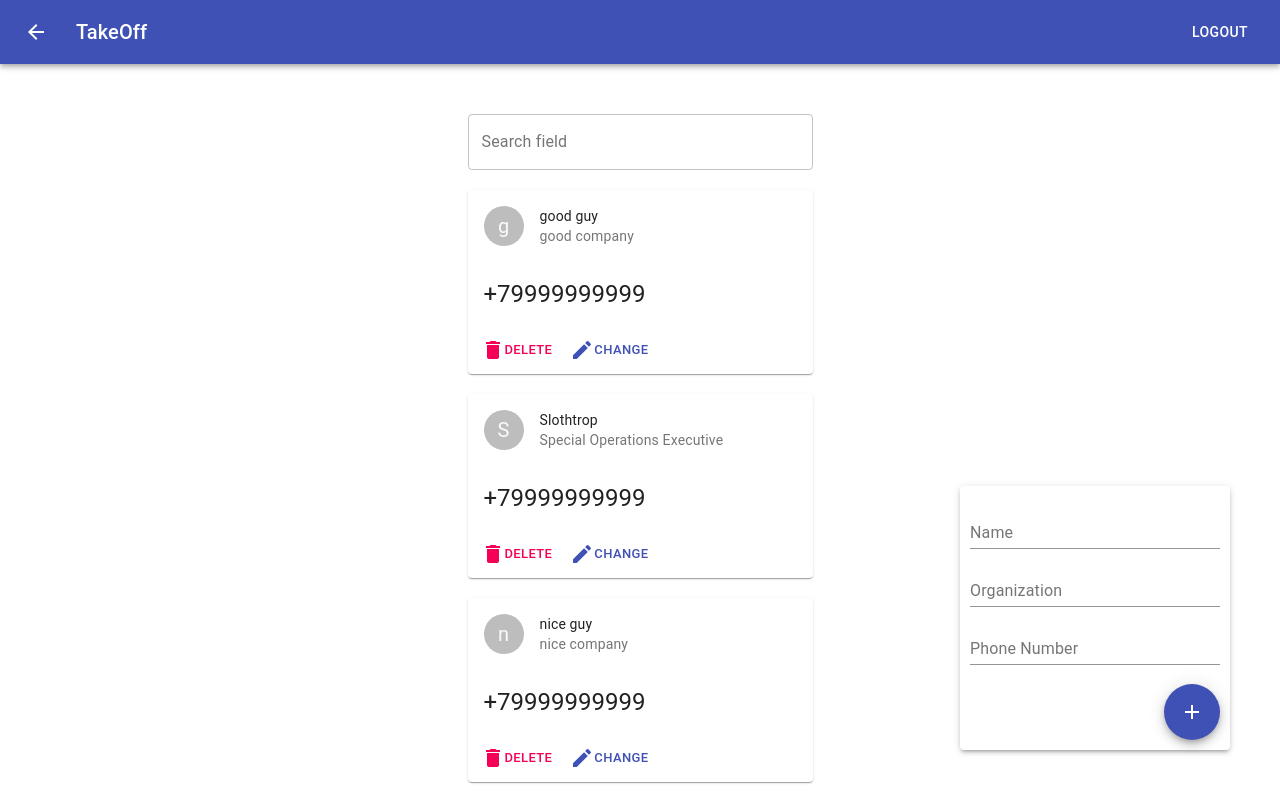
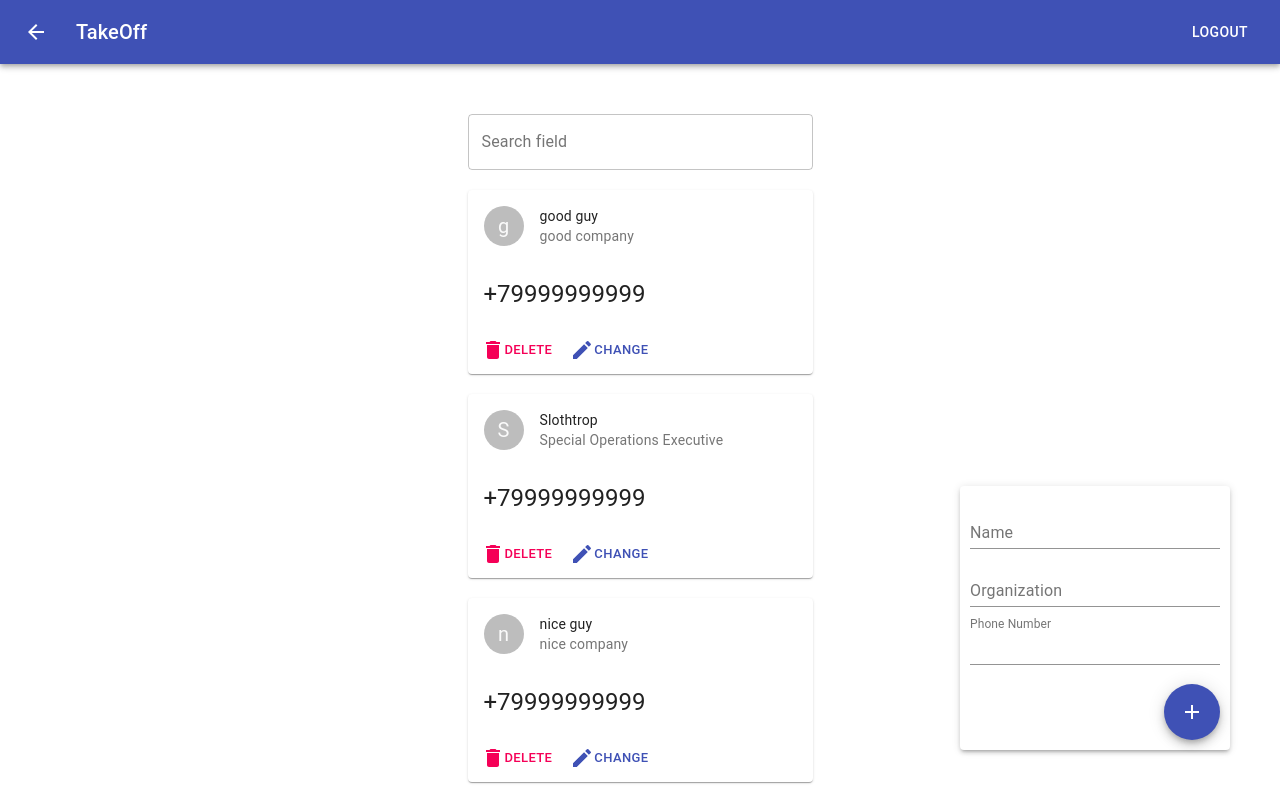
Before and after one commit to ivashchvlad/takeoff, a React (Create React App) app: page / in a window 1280 px wide. Shown: the top 800 px of the page. Built offline with nearby package versions, Linux system fonts and the light colour scheme; data requests are answered from the project's data file; sample sign-in values are in the browser's storage.

Commit message:
contact input in separate component

```diff
--- a/db.json
+++ b/db.json
@@ -41,6 +41,12 @@
       "name": "new dog",
       "organization": "dogge org",
       "phoneNumber": "9888889999"
+    },
+    {
+      "name": "nn",
+      "organization": "nnn",
+      "phoneNumber": "0000",
+      "id": "J-jEzMa"
     }
   ]
 }
--- a/src/AddContact.js
+++ b/src/AddContact.js
@@ -1,5 +1,7 @@
 import React, { useState } from 'react'
 import contactsService from './contactsService'
+import ContactInputForm from './ContactInputForm'
+//MUI
 import Fab from '@material-ui/core/Fab'
 import AddIcon from '@material-ui/icons/Add'
 import TextField from '@material-ui/core/TextField'
@@ -23,10 +25,6 @@ const useStyles = makeStyles((theme) => ({
         padding: 10,
         paddingBottom: 80
     },
-    input: {
-        margin: '5px 0 5px 0',
-        width: '100%',
-    },
     fab: {
         position: 'absolute',
         bottom: 10,
@@ -35,73 +33,26 @@ const useStyles = makeStyles((theme) => ({
 }));
 
 export default function AddContact({ update }) {
-    const [name, setName] = useState('')
-    const [nameError, setNameError] = useState('')
-    const [organization, setOrganization] = useState('')
-    const [organizationError, setOrganizationError] = useState('')
-    const [phoneNumber, setPhoneNumber] = useState('')
-    const [phoneNumberError, setPhoneNumberError] = useState('')
+    const [isValid, setIsValid] = useState(false);
+    const [submit, setSubmit] = useState()
 
     const classes = useStyles();
 
     const handleClick = () => {
-        if (!validate()) return;
-        contactsService.addContact({ name, organization, phoneNumber }).then(res =>
+        /*if (!isValid) return;
+        contactsService.addContact(contact).then(res =>
             update()
-        )
-        setName('')
-        setOrganization('')
-        setPhoneNumber('')
-    }
-
-    const validate = () => {
-        let valid = true;
-        if (!name) {
-            setNameError("Name can't be empty")
-            valid = false
-        } else if (name.length > 20) {
-            setNameError("Name should be less than 20 ch.")
-            valid = false
-        }else setNameError('')
-
-        if (!organization) {
-            setOrganizationError("Organization can't be empty")
-            valid = false
-        } else if (organization.length > 20) {
-            setOrganizationError("Org. should be less than 20 ch.")
-            valid = false
-        } else setOrganizationError('')
-
-        if (!phoneNumber) {
-            setPhoneNumberError("Phone nuber can't be empty")
-            valid = false
-        } else if (phoneNumber.length > 10) {
-            setPhoneNumberError("PhoneNumber be less than 10 ch.")
-            valid = false
-        } else setPhoneNumberError('')
-        return valid
+        )*/
+        setSubmit(submit => !submit)
     }
 
     return (
         <Paper elevation={3} className={classes.paper}>
             <form className={classes.form} noValidate autoComplete="off">
-                <TextField id="name" label="Name" className={classes.input}
-                    value={name}
-                    onChange={e => setName(e.target.value)}
-                    error={!!nameError}
-                    helperText={nameError}
-                />
-                <TextField id="organization" label="Organization" className={classes.input}
-                    value={organization}
-                    onChange={e => setOrganization(e.target.value)}
-                    error={!!organizationError}
-                    helperText={organizationError}
-                />
-                <TextField id="phoneNumber" label="Phone Number" className={classes.input}
-                    value={phoneNumber}
-                    onChange={e => setPhoneNumber(e.target.value)}
-                    error={!!phoneNumberError}
-                    helperText={phoneNumberError}
+                <ContactInputForm
+                    submit={submit}
+                    postContact={contactsService.addContact}
+                    update={update}
                 />
                 <Fab color="primary"
                     className={classes.fab}
--- a/src/ContactInputForm.js
+++ b/src/ContactInputForm.js
@@ -1,73 +1,100 @@
-import React, { useState } from 'react'
+import React, { useState, useEffect } from 'react'
 import TextField from '@material-ui/core/TextField'
+import { makeStyles } from '@material-ui/core/styles'
 
-export default function ContactInputForm() {
-    const [name, setName] = useState('')
+const useStyles = makeStyles(() => ({
+    input: {
+        margin: '5px 0 5px 0',
+        width: '100%',
+    }
+}))
+
+export default function ContactInputForm({ submit, postContact, update, contact }) {
+    const [name, setName] = useState(contact? contact.name : '')
     const [nameError, setNameError] = useState('')
-    const [organization, setOrganization] = useState('')
+    const [organization, setOrganization] = useState(contact? contact.organization : '')
     const [organizationError, setOrganizationError] = useState('')
-    const [phoneNumber, setPhoneNumber] = useState('')
+    const [phoneNumber, setPhoneNumber] = useState(contact? contact.phoneNumber :' ')
     const [phoneNumberError, setPhoneNumberError] = useState('')
+
+    useEffect(() => {
+        if(submit === undefined) return;
+        validateName(name)
+        validateOrganization(organization)
+        validatePhoneNumber(phoneNumber)
+        if(nameError && organizationError && phoneNumberError) return;
+        postContact({name, organization, phoneNumber}).then(res =>
+            update()
+        )
+        setName('')
+        setOrganization('')
+        setPhoneNumber('')
+    // eslint-disable-next-line react-hooks/exhaustive-deps
+    }, [submit])
+
+    const classes = useStyles()
 
     const handleChange = (e) => {
         switch(e.target.name) {
             case 'name' :
                 setName(e.target.value)
+                validateName(e.target.value)
                 break;
             case 'organization' :
                 setOrganization(e.target.value)
+                validateOrganization(e.target.value)
                 break;
             case 'phoneNumber' :
                 setPhoneNumber(e.target.value)
+                validatePhoneNumber(e.target.value)
                 break;
             default:
             break;
         }
     }
 
-    const validate = () => {
-        let valid = true;
+    const validateName = (name) => {
         if (!name) {
             setNameError("Name can't be empty")
-            valid = false
         } else if (name.length > 20) {
             setNameError("Name should be less than 20 ch.")
-            valid = false
         }else setNameError('')
+    }
 
+    const validateOrganization = (organization) => {
         if (!organization) {
             setOrganizationError("Organization can't be empty")
-            valid = false
         } else if (organization.length > 20) {
             setOrganizationError("Org. should be less than 20 ch.")
-            valid = false
         } else setOrganizationError('')
+    }
 
+    const validatePhoneNumber = (phoneNumber) => {
         if (!phoneNumber) {
             setPhoneNumberError("Phone nuber can't be empty")
-            valid = false
         } else if (phoneNumber.length > 10) {
             setPhoneNumberError("PhoneNumber be less than 10 ch.")
-            valid = false
         } else setPhoneNumberError('')
-        return valid
     }
 
     return (
         <>
             <TextField id="name" label="Name" name="name"
+                className={classes.input}
                 value={name}
                 onChange={handleChange}
                 error={!!nameError}
                 helperText={nameError}
             />
             <TextField id="organization" label="Organization" name="organization"
+                className={classes.input}
                 value={organization}
                 onChange={handleChange}
                 error={!!organizationError}
                 helperText={organizationError}
             />
             <TextField id="phoneNumber" label="Phone Number" name="phoneNumber"
+                className={classes.input}
                 value={phoneNumber}
                 onChange={handleChange}
                 error={!!phoneNumberError}
```
